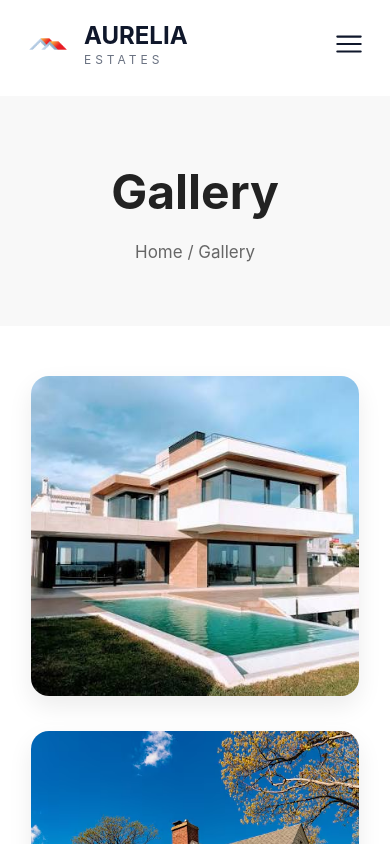
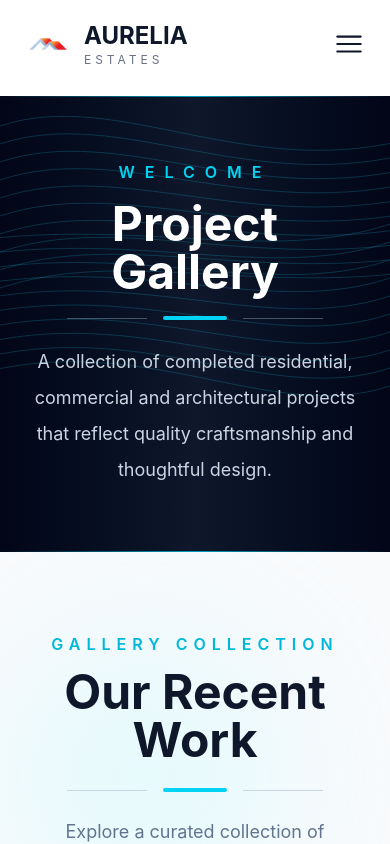
Before and after one commit to Amey5328/real-estate-company, a React (Vite) app: page /gallery in a window 390 px wide. Shown: the top 844 px of the page. Built offline with nearby package versions, Linux system fonts and the light colour scheme.

Commit message:
Enhance gallery page with responsive Tailwind design

```diff
--- a/package.json
+++ b/package.json
@@ -16,7 +16,8 @@
     "react": "^19.2.7",
     "react-dom": "^19.2.7",
     "react-icons": "^5.6.0",
-    "react-router-dom": "^7.18.1"
+    "react-router-dom": "^7.18.1",
+    "tailwindcss": "^4.3.2"
   },
   "devDependencies": {
     "@babel/core": "^7.29.7",
--- a/src/pages/Gallery/Gallery.css
+++ /dev/null
@@ -1,60 +0,0 @@
-.gallery-page {
-  width: 100%;
-}
-
-.gallery-hero {
-  width: 100%;
-  padding: 60px 20px;
-  text-align: center;
-  background-color: #f8f8f8;
-}
-
-.gallery-title {
-  font-size: 3rem;
-  font-weight: 700;
-  color: #222;
-  margin-bottom: 12px;
-}
-
-.gallery-breadcrumb {
-  font-size: 1rem;
-  color: #666;
-  font-size:17px;
-}
-
-.gallery-breadcrumb span{
-
-    color:#2563eb;
-
-    margin:0 8px;
-
-}
-
-.gallery-container {
-  width: 100%;
-  padding: 50px 8%;
-}
-
-.gallery-grid {
-  display: grid;
-  grid-template-columns: repeat(3, 1fr);
-  gap: 35px;
-}
-
-@media (max-width: 992px) {
-
-    .gallery-grid {
-        grid-template-columns: repeat(2,1fr);
-    }
-
-}
-
-@media (max-width:576px){
-
-    .gallery-grid{
-
-        grid-template-columns:1fr;
-
-    }
-
-}
--- a/src/pages/Gallery/Gallery.jsx
+++ b/src/pages/Gallery/Gallery.jsx
@@ -1,6 +1,4 @@
 import { useState } from "react";
-import "./Gallery.css";
-
 import GalleryCard from "./GalleryCard";
 import GalleryModal from "./GalleryModal";
 import galleryData from "./galleryData";
@@ -8,13 +6,9 @@
 const Gallery = () => {
   const [currentIndex, setCurrentIndex] = useState(null);
 
-  const openImage = (index) => {
-    setCurrentIndex(index);
-  };
+  const openImage = (index) => setCurrentIndex(index);
 
-  const closeImage = () => {
-    setCurrentIndex(null);
-  };
+  const closeModal = () => setCurrentIndex(null);
 
   const nextImage = () => {
     setCurrentIndex((prev) =>
@@ -29,35 +23,164 @@
   };
 
   return (
-    <main className="gallery-page">
+    <main className="bg-white">
 
-      <section className="gallery-hero">
-        <h1 className="gallery-title">Gallery</h1>
-        <p className="gallery-breadcrumb">Home / Gallery</p>
+      {/* ================= HERO SECTION ================= */}
+
+      <section className="relative overflow-hidden bg-gradient-to-r from-slate-950 via-slate-900 to-slate-950 py-16 lg:py-20">
+
+        {/* Top Accent Line */}
+        <div className="absolute top-0 left-0 h-px w-full bg-gradient-to-r from-transparent via-cyan-400 to-transparent opacity-70"></div>
+
+        {/* Bottom Accent Line */}
+        <div className="absolute bottom-0 left-0 h-px w-full bg-gradient-to-r from-transparent via-cyan-400 to-transparent opacity-70"></div>
+
+        {/* Left Decorative Lines */}
+        <div className="absolute left-0 top-0 opacity-20">
+          <svg width="420" height="320" viewBox="0 0 420 320" fill="none">
+            {[...Array(10)].map((_, i) => (
+              <path
+                key={i}
+                d={`M0 ${30 + i * 18} C120 ${-10 + i * 18},250 ${90 + i * 12
+                  },420 ${40 + i * 15}`}
+                stroke="#22d3ee"
+                strokeWidth="1"
+                fill="none"
+              />
+            ))}
+          </svg>
+        </div>
+
+        {/* Right Decorative Lines */}
+        <div className="absolute right-0 top-0 rotate-180 opacity-20">
+          <svg width="420" height="320" viewBox="0 0 420 320" fill="none">
+            {[...Array(10)].map((_, i) => (
+              <path
+                key={i}
+                d={`M0 ${30 + i * 18} C120 ${-10 + i * 18},250 ${90 + i * 12
+                  },420 ${40 + i * 15}`}
+                stroke="#22d3ee"
+                strokeWidth="1"
+                fill="none"
+              />
+            ))}
+          </svg>
+        </div>
+
+        {/* Hero Content */}
+
+        <div className="relative mx-auto max-w-7xl px-6 text-center">
+
+          <p className="mb-4 font-semibold uppercase tracking-[10px] text-cyan-400">
+            Welcome
+          </p>
+
+          <h1 className="text-5xl font-bold text-white md:text-6xl">
+            Project Gallery
+          </h1>
+
+          <div className="mt-5 flex items-center justify-center gap-4">
+
+            <div className="h-px w-20 bg-slate-600"></div>
+
+            <div className="h-1 w-16 rounded-full bg-cyan-400"></div>
+
+            <div className="h-px w-20 bg-slate-600"></div>
+
+          </div>
+
+          <p className="mx-auto mt-6 max-w-3xl text-lg leading-9 text-slate-300">
+            A collection of completed residential, commercial and architectural projects that reflect quality craftsmanship and thoughtful design.
+          </p>
+          {/* <div className="mt-8 flex items-center justify-center text-sm text-slate-300">
+
+            <span>Home</span>
+
+            <span className="mx-3 text-cyan-400">/</span>
+
+            <span>Gallery</span>
+
+          </div> */}
+
+        </div>
+
       </section>
 
-      <section className="gallery-container">
-        <div className="gallery-grid">
+      {/* ================= GALLERY SECTION ================= */}
+
+      <section className="relative overflow-hidden bg-slate-50 py-20">
+
+        {/* Background Glow */}
+
+        <div className="absolute left-0 top-20 h-72 w-72 rounded-full bg-cyan-100 opacity-40 blur-3xl"></div>
+
+        <div className="absolute right-0 bottom-20 h-72 w-72 rounded-full bg-slate-200 opacity-50 blur-3xl"></div>
+
+        <div className="relative mx-auto max-w-7xl px-6">
+
+          {/* Heading */}
+
+          <div className="mb-16 text-center">
+
+            <p className="mb-3 font-semibold uppercase tracking-[6px] text-cyan-500">
+              Gallery Collection
+            </p>
+
+            <h2 className="text-5xl font-bold text-slate-900">
+              Our Recent Work
+            </h2>
+
+            <div className="mt-6 flex items-center justify-center gap-4">
+
+              <div className="h-px w-20 bg-slate-300"></div>
+
+              <div className="h-1 w-16 rounded-full bg-cyan-400"></div>
+
+              <div className="h-px w-20 bg-slate-300"></div>
+
+            </div>
+
+            <p className="mx-auto mt-6 max-w-2xl text-lg leading-8 text-slate-500">
+              Explore a curated collection of residential, commercial and architectural projects completed with quality craftsmanship and thoughtful design.
+            </p>
+
+          </div>
+
+          {/* Cards */}
+
+          <div className="grid grid-cols-1 gap-8 md:grid-cols-2 xl:grid-cols-3 xl:gap-10">
+
             {galleryData.map((item, index) => (
               <GalleryCard
                 key={item.id}
                 image={item.image}
                 title={item.title}
+                category={item.category}
+                location={item.location}
                 onClick={() => openImage(index)}
               />
             ))}
+
           </div>
+
+        </div>
+
       </section>
+
+      {/* ================= MODAL ================= */}
 
       {currentIndex !== null && (
         <GalleryModal
           image={galleryData[currentIndex].image}
           title={galleryData[currentIndex].title}
-          onClose={closeImage}
+          current={currentIndex + 1}
+          total={galleryData.length}
           onNext={nextImage}
           onPrevious={previousImage}
+          onClose={closeModal}
         />
       )}
+
     </main>
   );
 };
--- a/src/pages/Gallery/GalleryCard.css
+++ /dev/null
@@ -1,60 +0,0 @@
-.gallery-card {
-
-    overflow: hidden;
-
-    border-radius: 18px;
-
-    cursor: pointer;
-
-    box-shadow: 0 10px 25px rgba(0,0,0,.08);
-
-    transition: transform .35s ease,
-                box-shadow .35s ease;
-
-}
-
-.gallery-card:hover{
-
-    transform: translateY(-8px);
-
-    box-shadow: 0 18px 40px rgba(0,0,0,.18);
-
-}
-
-.gallery-image{
-
-    width:100%;
-
-    height:320px;
-
-    object-fit:cover;
-
-    display:block;
-
-    transition:transform .45s ease;
-
-}
-
-.gallery-card:hover .gallery-image{
-
-    transform:scale(1.08);
-
-}
-
-.gallery-grid {
-    display: grid;
-    grid-template-columns: repeat(3, 1fr);
-    gap: 35px;
-}
-
-@media (max-width: 992px) {
-    .gallery-grid {
-        grid-template-columns: repeat(2, 1fr);
-    }
-}
-
-@media (max-width: 576px) {
-    .gallery-grid {
-        grid-template-columns: 1fr;
-    }
-}
--- a/src/pages/Gallery/GalleryCard.jsx
+++ b/src/pages/Gallery/GalleryCard.jsx
@@ -1,13 +1,43 @@
-import "./GalleryCard.css";
-
-const GalleryCard = ({ image, title, onClick }) => {
+const GalleryCard = ({
+  image,
+  title,
+  category,
+  location,
+  onClick,
+}) => {
   return (
-    <div className="gallery-card" onClick={onClick}>
+    <div
+      onClick={onClick}
+      className="group relative cursor-pointer overflow-hidden rounded-2xl shadow-lg transition-all duration-500 hover:-translate-y-2 hover:shadow-2xl"
+    >
+      {/* Image */}
       <img
         src={image}
         alt={title}
-        className="gallery-image"
+        className="h-80 w-full object-cover transition-transform duration-700 group-hover:scale-110"
       />
+
+      {/* Overlay + Content */}
+      <div className="absolute inset-0 flex flex-col justify-end bg-gradient-to-t from-slate-950/90 via-slate-900/30 to-transparent p-6 opacity-0 transition-opacity duration-500 group-hover:opacity-100">
+
+        <span className="mb-2 w-fit rounded-full border border-cyan-400 px-3 py-1 text-xs font-semibold uppercase tracking-[3px] text-cyan-300">
+          {category}
+        </span>
+
+        <h3 className="text-2xl font-bold text-white">
+          {title}
+        </h3>
+
+        <p className="mt-2 text-sm text-slate-300">
+          📍 {location}
+        </p>
+
+        <p className="mt-5 flex items-center gap-2 text-sm font-semibold text-cyan-300 transition-all duration-300 group-hover:translate-x-2">
+          View Project
+          <span>→</span>
+        </p>
+
+      </div>
     </div>
   );
 };
--- a/src/pages/Gallery/GalleryData.js
+++ b/src/pages/Gallery/GalleryData.js
@@ -10,37 +10,51 @@
   {
   id: 1,
   image: gallery1,
-    alt: "Modern House"
+  title: "Modern Villa",
+  category: "Residential",
+  location: "Mumbai"
 },
 {
   id: 2,
   image: gallery2,
-    alt: "Modern House"
+  title: "Corporate Tower",
+  category: "Commercial",
+  location: "Pune"
 },
 {
   id: 3,
   image: gallery3,
-    alt: "Premium house"
+  title: "Luxury Apartments",
+  category: "Apartments",
+  location: "Bangalore"
 },
 {
   id: 4,
   image: gallery4,
-    alt: "Interior Design"
+  title: "Skyline Residency",
+  category: "Residential",
+  location: "Hyderabad"
 },
 {
   id: 5,
   image: gallery5,
-    alt: "Premium house"
+  title: "Business Hub",
+  category: "Commercial",
+  location: "Delhi"
 },
 {
   id: 6,
   image: gallery6,
-    alt: "Luxury Home"
+  title: "Green Valley Homes",
+  category: "Township",
+  location: "Nagpur"
 },
 {
   id: 7,
   image: gallery7,
-    alt: "Luxury Home"
+  title: "Corporate Tower",
+  category: "Commercial",
+  location: "Pune"
 }
 ];
 
--- a/src/pages/Gallery/GalleryModal.css
+++ /dev/null
@@ -1,163 +0,0 @@
-.gallery-modal {
-    position: fixed;
-    inset: 0;
-
-    background: rgba(0, 0, 0, 0.88);
-
-    display: flex;
-    justify-content: center;
-    align-items: center;
-
-    z-index: 999;
-
-    animation: fadeIn .35s ease;
-}
-
-.gallery-modal-content {
-    position: relative;
-
-    width: 90%;
-    max-width: 1000px;
-
-    animation: zoomIn .35s ease;
-}
-
-.gallery-modal-image {
-    width: 100%;
-    max-height: 85vh;
-
-    object-fit: contain;
-
-    border-radius: 18px;
-
-    display: block;
-}
-
-.close-btn {
-
-    position: absolute;
-
-    top: -55px;
-    right: -5px;
-
-    width: 45px;
-    height: 45px;
-
-    border: none;
-    border-radius: 50%;
-
-    background: rgba(255,255,255,.12);
-
-    color: white;
-
-    font-size: 30px;
-
-    cursor: pointer;
-
-    transition: .3s;
-}
-
-.close-btn:hover{
-
-    background:#2563eb;
-
-
-}
-
-@keyframes fadeIn{
-
-    from{
-
-        opacity:0;
-
-    }
-
-    to{
-
-        opacity:1;
-
-    }
-
-}
-
-@keyframes zoomIn{
-
-    from{
-
-        transform:scale(.85);
-
-        opacity:0;
-
-    }
-
-    to{
-
-        transform:scale(1);
-
-        opacity:1;
-
-    }
-
-}
-
-.prev-btn,
-.next-btn{
-
-    position:absolute;
-
-    top:50%;
-
-    transform:translateY(-50%);
-
-    width:55px;
-    height:55px;
-
-    border:none;
-
-    border-radius:50%;
-
-    background:rgba(255,255,255,.18);
-
-    color:#fff;
-
-    font-size:32px;
-
-    cursor:pointer;
-
-    transition:.3s;
-}
-
-.prev-btn{
-
-    left:-80px;
-
-}
-
-.next-btn{
-
-    right:-80px;
-
-}
-
-.prev-btn:hover,
-.next-btn:hover{
-
-    background:#2563eb;
-
-}
-
-@media(max-width:1100px){
-
-    .prev-btn{
-
-        left:15px;
-
-    }
-
-    .next-btn{
-
-        right:15px;
-
-    }
-
-}
```
Also changed, not shown: src/pages/Gallery/GalleryModal.jsx (+32 -15 lines), 1 other file (tests, documents, lock files or other folders). Lines whose indentation alone changed are shown as unchanged.
